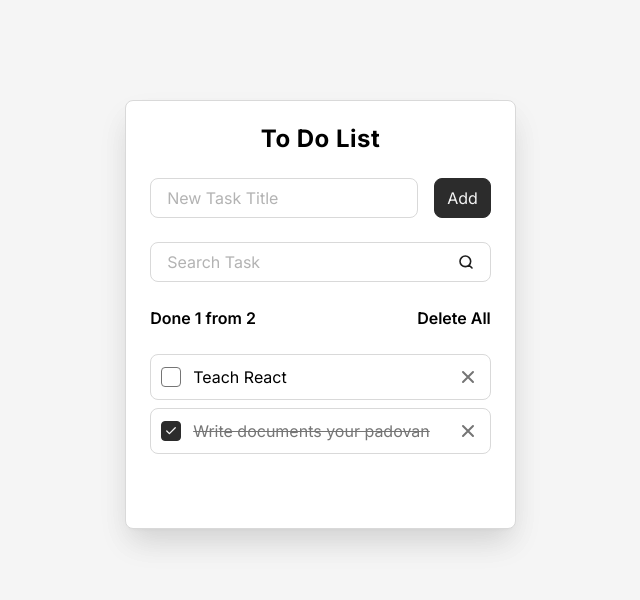
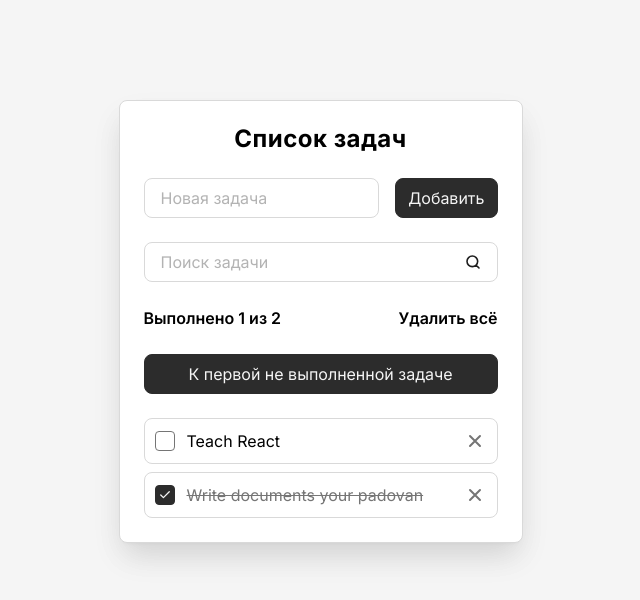
Before and after one commit to Neo2058/todo-react_Lamkov, a React (Vite) app: page / in a window 1280 px wide. Shown: the top 600 px of the page, without its empty margins (312-952 px from the left). Built offline with nearby package versions, Linux system fonts and the light colour scheme.

Commit message:
Autofocus add but don't work how need

```diff
--- a/src/components/AddTaskForm/AddTaskForm.jsx
+++ b/src/components/AddTaskForm/AddTaskForm.jsx
@@ -8,6 +8,7 @@ const AddTaskForm = (props) => {
     addTask,
     newTaskTitle,
     setNewTaskTitle,
+    newTaskInputRef
   } = props
 
   const onSubmit = (event) => {
@@ -22,15 +23,16 @@ const AddTaskForm = (props) => {
     >
       <Field
         className="todo__field"
-        label="New Task Title"
+        label="Новая задача"
         id="new-task"
         value={newTaskTitle}
         onInput={(event) => setNewTaskTitle(event.target.value)}
+        ref={newTaskInputRef}
       />
       <Button
         type="submit"
       >
-        Add
+        Добавить
       </Button>
     </form>
   )
--- a/src/components/Button/Button.jsx
+++ b/src/components/Button/Button.jsx
@@ -6,12 +6,14 @@ const Button = (props) => {
     className = '',
     type = 'button',
     children,
+    onClick,
   } = props
 
   return (
     <button
       className={`button ${className}`}
       type={type}
+      onClick={onClick}
     >
       {children}
     </button>
--- a/src/components/SearchTaskForm/SearchTaskForm.jsx
+++ b/src/components/SearchTaskForm/SearchTaskForm.jsx
@@ -15,7 +15,7 @@ const  SearchTaskForm = (props) => {
     >
       <Field
         className="todo__field"
-        label="Search Task"
+        label="Поиск задачи"
         id="search-task"
         type="search"
         value={searchQuery}
--- a/src/components/ToDo/ToDo.jsx
+++ b/src/components/ToDo/ToDo.jsx
@@ -3,7 +3,8 @@ import AddTaskForm from "../AddTaskForm/index.js";
 import SearchTaskForm from "../SearchTaskForm/index.js";
 import ToDoInfo from "../ToDoInfo/index.js";
 import ToDoList from "../ToDoList/index.js";
-import {useEffect, useState} from "react";
+import {useEffect, useRef, useState} from "react";
+import Button from "../Button/index.js";
 
 const ToDo = () => {
 
@@ -20,8 +21,12 @@ const ToDo = () => {
       ]
     })
 
-  const [newTaskTitle, setNewTaskTitle] = useState('');
-  const [searchQuery, setSearchQuery] = useState('');
+  const [newTaskTitle, setNewTaskTitle] = useState('')
+  const [searchQuery, setSearchQuery] = useState('')
+
+  const newTaskInputRef = useRef(null)
+  const firstIncompleteTaskRef = useRef(null)
+  const firstIncompleteTaskId = tasks.find(({ isDone }) => !isDone)?.id
 
   const deleteAllTasks = () => {
     const isConfirmed = confirm('Are you sure you want to delete all tasks?')
@@ -49,6 +54,7 @@ const ToDo = () => {
   }
 
   const addTask = () => {
+
     if(newTaskTitle.trim().length > 0){
       const newTask = {
         id: crypto?.randomUUID() ?? Date.now().toString(),
@@ -59,12 +65,21 @@ const ToDo = () => {
       setTasks([...tasks, newTask])
       setNewTaskTitle('')
       setSearchQuery('')
+      if (newTaskInputRef.current) {
+        newTaskInputRef.current.focus()
+      }
     }
   }
 
   useEffect(() => {
     localStorage.setItem('tasks', JSON.stringify(tasks))
   },[tasks])
+
+  useEffect(() => {
+    if (newTaskInputRef.current) {
+      newTaskInputRef.current.focus()
+    }
+  }, [])
 
   const clearSearchQuery = searchQuery.trim().toLowerCase()
   const filteredTasks = clearSearchQuery.length > 0
@@ -75,11 +90,12 @@ const ToDo = () => {
     <div
       className="todo"
     >
-      <h1 className="todo__title">To Do List</h1>
+      <h1 className="todo__title">Список задач</h1>
       <AddTaskForm
         addTask={addTask}
         newTaskTitle={newTaskTitle}
         setNewTaskTitle={setNewTaskTitle}
+        newTaskInputRef={newTaskInputRef}
       />
       <SearchTaskForm
         searchQuery={searchQuery}
@@ -90,9 +106,14 @@ const ToDo = () => {
         done = {tasks.filter(({ isDone }) => isDone).length}
         onDeleteAllButtonClick={deleteAllTasks}
       />
+      <Button onClick={() => firstIncompleteTaskRef.current?.scrollIntoView({behavior: 'smooth'})}>
+        К первой не выполненной задаче
+      </Button>
       <ToDoList
         tasks={tasks}
         filteredTasks={filteredTasks}
+        firstIncompleteTaskRef={firstIncompleteTaskRef}
+        firstIncompleteTaskId={firstIncompleteTaskId}
         onDeleteTaskButtonClick={deleteTask}
         onTaskCompleteChange={toggleTaskComplete}
       />
--- a/src/components/ToDoInfo/ToDoInfo.jsx
+++ b/src/components/ToDoInfo/ToDoInfo.jsx
@@ -12,7 +12,7 @@ const ToDoInfo = (props) => {
   return (
     <div className="todo__info">
       <div className="todo__total-tasks">
-        Done {done} from {total}
+        Выполнено {done} из {total}
       </div>
       {hasTasks && (
         <button
@@ -20,7 +20,7 @@ const ToDoInfo = (props) => {
           type="button"
           onClick={onDeleteAllButtonClick}
         >
-          Delete All
+          Удалить всё
         </button>
       )}
     </div>
--- a/src/components/ToDoItem/ToDoItem.jsx
+++ b/src/components/ToDoItem/ToDoItem.jsx
@@ -7,12 +7,13 @@ const ToDoItem = (props) => {
     id,
     title,
     isDone,
+    ref,
     onDeleteTaskButtonClick,
     onTaskCompleteChange,
   } = props
 
   return (
-    <li className={`todo-item ${className}`}>
+    <li className={`todo-item ${className}`} ref={ref}>
       <input
         className="todo-item__checkbox"
         id={id}
--- a/src/components/ToDoList/ToDoList.jsx
+++ b/src/components/ToDoList/ToDoList.jsx
@@ -5,6 +5,8 @@ const ToDoList = (props) => {
   const {
     tasks = [],
     filteredTasks,
+    firstIncompleteTaskRef,
+    firstIncompleteTaskId,
     onDeleteTaskButtonClick,
     onTaskCompleteChange,
   } = props
@@ -36,6 +38,7 @@ const ToDoList = (props) => {
         <ToDoItem
           className="todo__item"
           key={task.id}
+          ref={task.id === firstIncompleteTaskId ? firstIncompleteTaskRef : null}
           onDeleteTaskButtonClick={onDeleteTaskButtonClick}
           onTaskCompleteChange={onTaskCompleteChange}
           {...task}
--- a/src/styles/components/button.css
+++ b/src/styles/components/button.css
@@ -1,6 +1,7 @@
 .button {
     display: inline-flex;
     align-items: center;
+    justify-content: center;
     height: var(--input-height);
     padding: 12px;
     color: var(--color-gray-1);
```
